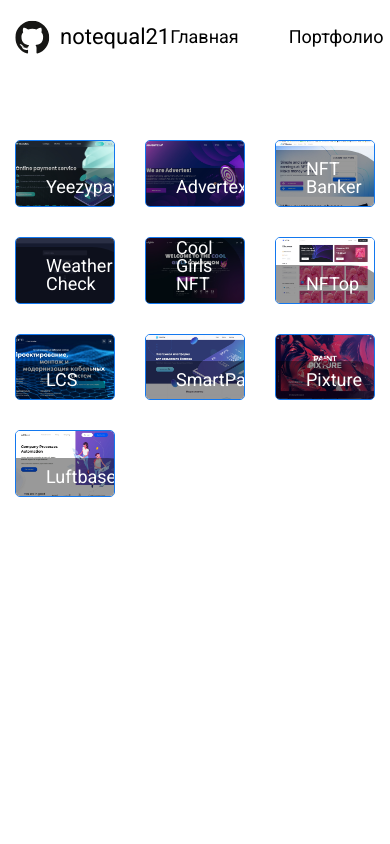
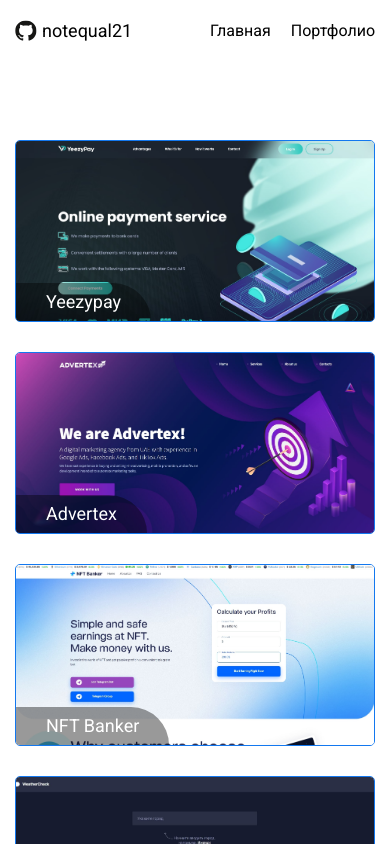
Before and after one commit to notequal21/portfolio, a React (Create React App) app: page / in a window 390 px wide. Shown: the top 844 px of the page. Built offline with nearby package versions, Linux system fonts and the light colour scheme.

Commit message:
Added adaptive for mobile

```diff
--- a/src/components/Header/Header.module.scss
+++ b/src/components/Header/Header.module.scss
@@ -17,6 +17,15 @@
       img {
         margin: 0 10px 0 0;
       }
+
+      @media (max-width:767px) {
+        font-size: 18px;
+
+        img {
+          width: 22px;
+          margin: 0 5px 0 0;
+        }
+      }
     }
 
     &__menu {
@@ -30,6 +39,14 @@
         &:not(:first-child) {
           margin: 0 0 0 50px;
         }
+
+        @media (max-width:767px) {
+          font-size: 16px;
+
+          &:not(:first-child) {
+            margin: 0 0 0 20px;
+          }
+        }
       }
     }
   }
--- a/src/components/Loader/Loader.module.scss
+++ b/src/components/Loader/Loader.module.scss
@@ -6,6 +6,11 @@
   border-radius: 50%;
   background-color: #1378ef;
   animation: loader 1s;
+
+  @media (max-width:767px) {
+    animation: loaderMobile 1s;
+  }
+
   // transition: all 1s cubic-bezier(0.4, 0, 0.2, 1), background-color 0s;
 }
 
@@ -22,3 +27,17 @@
     transform: scale(0);
   }
 }
+
+@keyframes loaderMobile {
+  0% {
+    transform: scale(0);
+  }
+
+  50% {
+    transform: scale(100, 100);
+  }
+
+  100% {
+    transform: scale(0);
+  }
+}
--- a/src/pages/Main/Main.module.scss
+++ b/src/pages/Main/Main.module.scss
@@ -2,8 +2,19 @@
   &Body {
     display: flex;
 
+    @media (max-width:992px) {
+      flex-direction: column;
+    }
+
     &__col {
       flex: 0 0 50%;
+
+      @media (max-width:992px) {
+        flex: 0 0 100%;
+        display: flex;
+        flex-direction: column;
+        align-items: center;
+      }
 
       &Hello {
         font-size: 40px;
@@ -39,7 +50,6 @@
 
           li {
             display: flex;
-            // align-items: center;
 
             &:not(:first-child) {
               margin: 10px 0 0;
@@ -50,7 +60,6 @@
               display: block;
               width: 10px;
               height: 10px;
-              // background-color: #969696;
               margin: 0 15px 0 0;
             }
           }
@@ -69,6 +78,10 @@
         transition: all .3s ease;
         border-radius: 5px;
         overflow: hidden;
+
+        @media (max-width:992px) {
+          margin: 50px auto 0;
+        }
 
         &:hover {
           transform: scale(1.05);
@@ -118,16 +131,39 @@
 .advantages {
   margin: 150px 0 0;
 
+  @media (max-width:767px) {
+    margin: 100px 0 0;
+  }
+
   &.about {
     .advantagesBody {
       align-items: flex-start;
       justify-content: space-between;
 
+      @media (max-width:992px) {
+        // display: flex;
+        // flex-direction: column;
+        // align-items: center;
+      }
+
       &__col {
+        &:nth-child(1) {
+          @media (max-width:992px) {
+            display: flex;
+            flex-direction: column;
+            align-items: center;
+            align-self: center;
+          }
+        }
+
         &:nth-child(2) {
           // margin: 0 0 0 150px;
           padding: 0 0 0 50px;
           max-width: 500px;
+
+          @media (max-width:992px) {
+            margin: 50px 0 0;
+          }
         }
       }
     }
@@ -137,8 +173,19 @@
     display: flex;
     align-items: center;
 
+    @media (max-width:992px) {
+      flex-direction: column;
+    }
+
     &__col {
       flex: 0 0 50%;
+
+      @media (max-width:992px) {
+        flex: 0 0 100%;
+        display: flex;
+        flex-direction: column;
+        align-items: center;
+      }
 
       &Title {
         font-size: 36px;
@@ -186,6 +233,14 @@
         width: 100%;
         max-width: 600px;
         margin: 0 0 0 auto;
+
+        @media (max-width:992px) {
+          margin: 50px auto 0;
+        }
+
+        @media (max-width:767px) {
+          max-width: 100vw;
+        }
 
         .slider {
           padding: 0 0 30px;
--- a/src/pages/Portfolio/Portfolio.module.scss
+++ b/src/pages/Portfolio/Portfolio.module.scss
@@ -15,6 +15,16 @@
       overflow: hidden;
       transition: all .3s ease;
       border-radius: 5px;
+
+      @media (max-width:992px) {
+        flex: 0 0 calc(50% - 15px);
+        padding: 0 0 24%;
+      }
+
+      @media (max-width:545px) {
+        flex: 0 0 100%;
+        padding: 0 0 50%;
+      }
 
       &.slider {
         border: none;
```
